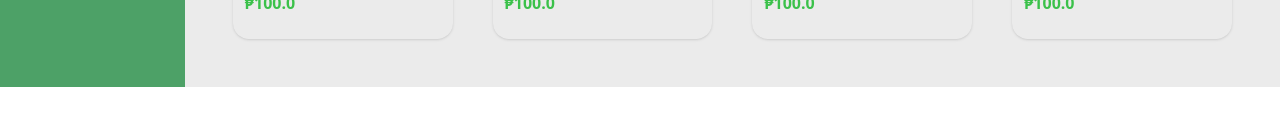
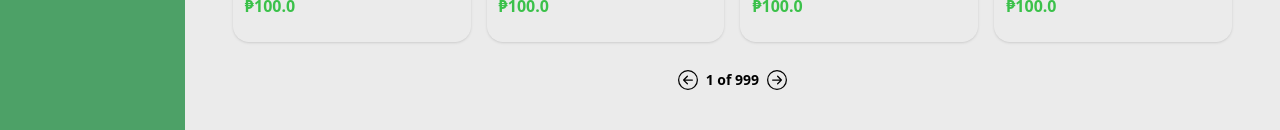
Before and after one commit to RyRyRyRy321/food-delivery-website, a React (Vite) app: page /food-page in a window 1280 px wide. Shown: the part 732-862 px from the top of the page. Before the commit the page ends 819 px from the top, so only its background shows below. Built offline with nearby package versions, Linux system fonts and the light colour scheme.

Commit message:
Add page navigation component

```diff
--- /dev/null
+++ b/src/components/page-navigate.jsx
@@ -0,0 +1,18 @@
+
+export function PageNavigation(){
+    return (
+        <div className="flex flex-row space-x-2 justify-center">
+
+            <svg xmlns="http://www.w3.org/2000/svg" width="20" height="20" fill="currentColor" class="bi bi-arrow-left-circle" viewBox="0 0 16 16">
+                <path fill-rule="evenodd" d="M1 8a7 7 0 1 0 14 0A7 7 0 0 0 1 8zm15 0A8 8 0 1 1 0 8a8 8 0 0 1 16 0zm-4.5-.5a.5.5 0 0 1 0 1H5.707l2.147 2.146a.5.5 0 0 1-.708.708l-3-3a.5.5 0 0 1 0-.708l3-3a.5.5 0 1 1 .708.708L5.707 7.5H11.5z"/>
+            </svg>
+
+            <span className="text-sm font-bold">1 of 999</span>
+
+            <svg xmlns="http://www.w3.org/2000/svg" width="20" height="20" fill="currentColor" class="bi bi-arrow-right-circle" viewBox="0 0 16 16">
+                <path fill-rule="evenodd" d="M1 8a7 7 0 1 0 14 0A7 7 0 0 0 1 8zm15 0A8 8 0 1 1 0 8a8 8 0 0 1 16 0zM4.5 7.5a.5.5 0 0 0 0 1h5.793l-2.147 2.146a.5.5 0 0 0 .708.708l3-3a.5.5 0 0 0 0-.708l-3-3a.5.5 0 1 0-.708.708L10.293 7.5H4.5z"/>
+            </svg>
+
+        </div>
+    );
+}
--- /dev/null
+++ b/src/layouts/food-display-page.jsx
@@ -0,0 +1,25 @@
+import { FoodItemComponent } from "../components/food-item";
+import { PageNavigation } from "../components/page-navigate";
+
+
+export function FoodDisplayContent(){
+    return (
+
+        <>
+            <div className="w-full grid grid-cols-4 gap-4 p-2 mb-5">
+                    <FoodItemComponent></FoodItemComponent>
+                    <FoodItemComponent></FoodItemComponent>
+                    <FoodItemComponent></FoodItemComponent>
+                    <FoodItemComponent></FoodItemComponent>
+                    <FoodItemComponent></FoodItemComponent>
+                    <FoodItemComponent></FoodItemComponent>
+                    <FoodItemComponent></FoodItemComponent>
+                    <FoodItemComponent></FoodItemComponent>
+            </div>
+
+            <PageNavigation></PageNavigation>
+
+        </>
+
+    );
+}
--- a/src/routes/food-page.jsx
+++ b/src/routes/food-page.jsx
@@ -1,4 +1,6 @@
 import { FoodItemComponent } from "../components/food-item";
+import { PageNavigation } from "../components/page-navigate";
+import { FoodDisplayContent } from "../layouts/food-display-page";
 
 
 export function FoodPage({title = "None"}){
@@ -6,16 +8,7 @@ export function FoodPage({title = "None"}){
         <div className="m-10">
             <h2 className="text-4xl m-5 font-bold text-center text-light-dark">{title}</h2>
             <hr className="mb-5"></hr>
-            <div className="w-full grid grid-cols-4 gap-10 p-2">
-                  <FoodItemComponent></FoodItemComponent>
-                  <FoodItemComponent></FoodItemComponent>
-                  <FoodItemComponent></FoodItemComponent>
-                  <FoodItemComponent></FoodItemComponent>
-                  <FoodItemComponent></FoodItemComponent>
-                  <FoodItemComponent></FoodItemComponent>
-                  <FoodItemComponent></FoodItemComponent>
-                  <FoodItemComponent></FoodItemComponent>
-              </div>
+            <FoodDisplayContent></FoodDisplayContent>
         </div>
     );
 }
--- a/src/routes/home.jsx
+++ b/src/routes/home.jsx
@@ -1,4 +1,5 @@
 import { FoodItemComponent } from "../components/food-item";
+import { FoodDisplayContent } from "../layouts/food-display-page";
 
 
 export function Home(){
@@ -10,21 +11,7 @@ export function Home(){
                 </div>
             </div>
 
-
-
-
-          <div className="w-full grid grid-cols-4 gap-10 p-2">
-              <FoodItemComponent></FoodItemComponent>
-              <FoodItemComponent></FoodItemComponent>
-              <FoodItemComponent></FoodItemComponent>
-              <FoodItemComponent></FoodItemComponent>
-
-              <FoodItemComponent></FoodItemComponent>
-              <FoodItemComponent></FoodItemComponent>
-              <FoodItemComponent></FoodItemComponent>
-              <FoodItemComponent></FoodItemComponent>
-
-          </div>
+          <FoodDisplayContent></FoodDisplayContent>
         </div>
     )
 }
```
